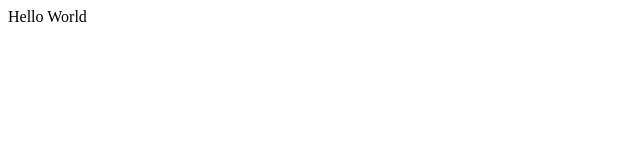
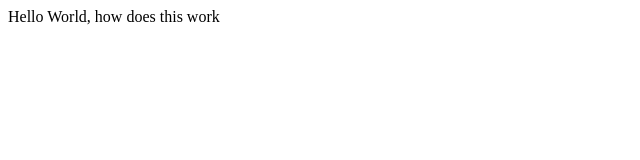
Before and after one commit to MaxHoelzig/Internal-Knowledge, a plain HTML site: page index.html in a window 1280 px wide. Shown: the whole page, without its empty margins (0-640 px from the left). Drawn offline with Linux system fonts and the light colour scheme.

Commit message:
added index.html

```diff
--- a/index.html
+++ b/index.html
@@ -5,6 +5,6 @@
     <title></title>
   </head>
   <body>
-    Hello World
+    Hello World, how does this work
   </body>
 </html>
```
